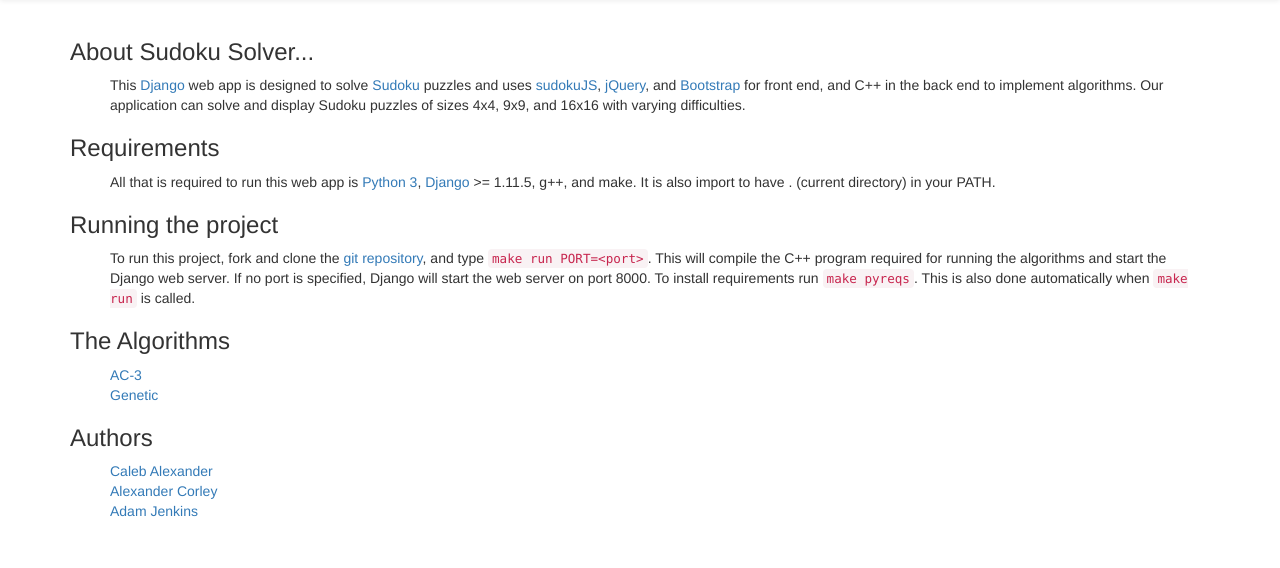
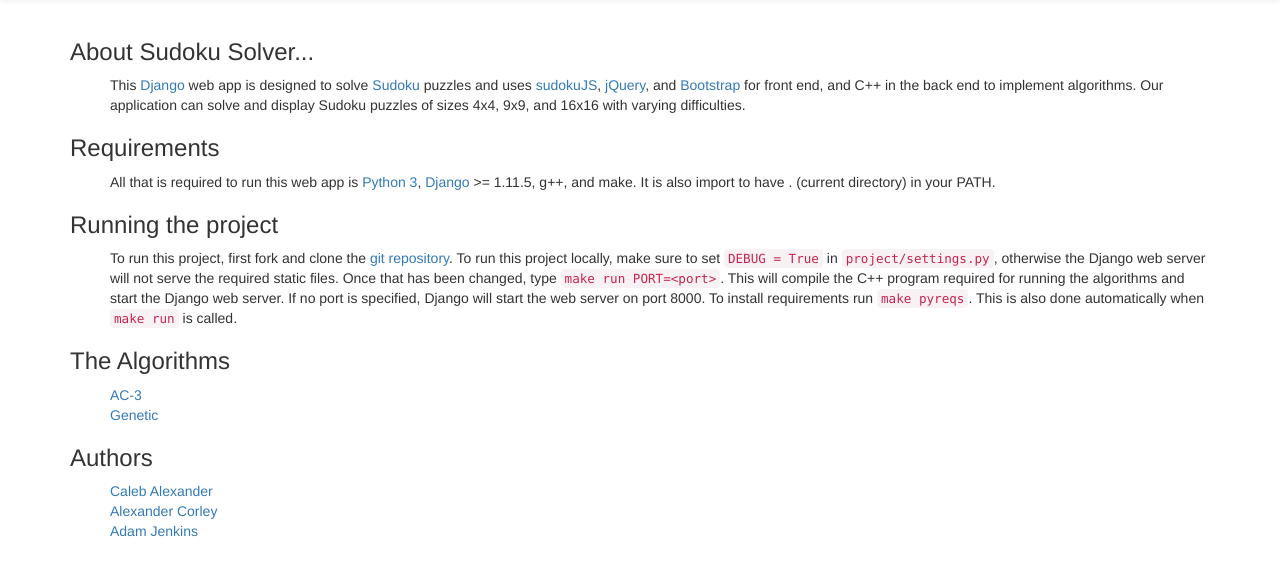
Before and after one commit to adamjenkins1/sudoku, a Django app: page /about/ in a window 1280 px wide. Shown: the part 51-619 px from the top of the page. Run offline with Django 3.2, Linux system fonts and the light colour scheme; some libraries are stand-ins or nearby versions.

Commit message:
Adds more detail to readme and about.html

```diff
--- a/sudoku/templates/about.html
+++ b/sudoku/templates/about.html
@@ -26,8 +26,10 @@
 
   <h3>Running the project</h3>
   <ul>
-    <p>To run this project, fork and clone the
-    <a href="https://github.com/adamjenkins1/sudoku" target="new">git repository</a>, and type
+    <p>To run this project, first fork and clone the
+    <a href="https://github.com/adamjenkins1/sudoku" target="new">git repository</a>. To run this
+    project locally, make sure to set <code>DEBUG = True</code> in <code>project/settings.py</code>,
+    otherwise the Django web server will not serve the required static files. Once that has been changed, type
     <code>make run PORT=&lt;port&gt;</code>. This will compile the C++ program required for
     running the algorithms and start the Django web server. If no port is specified, Django
     will start the web server on port 8000. To install requirements run <code>make pyreqs</code>.
```
Also changed, not shown: README.md.
